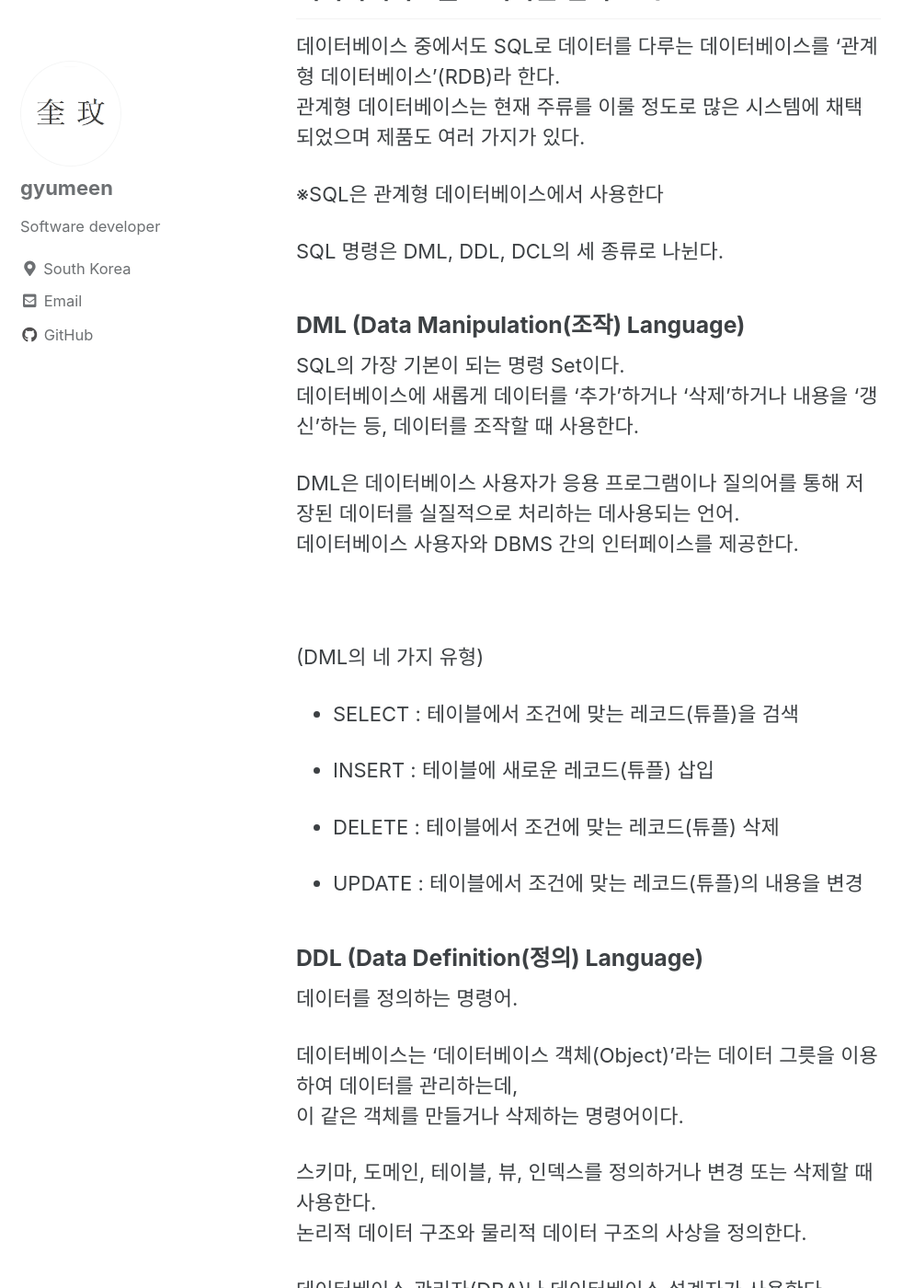
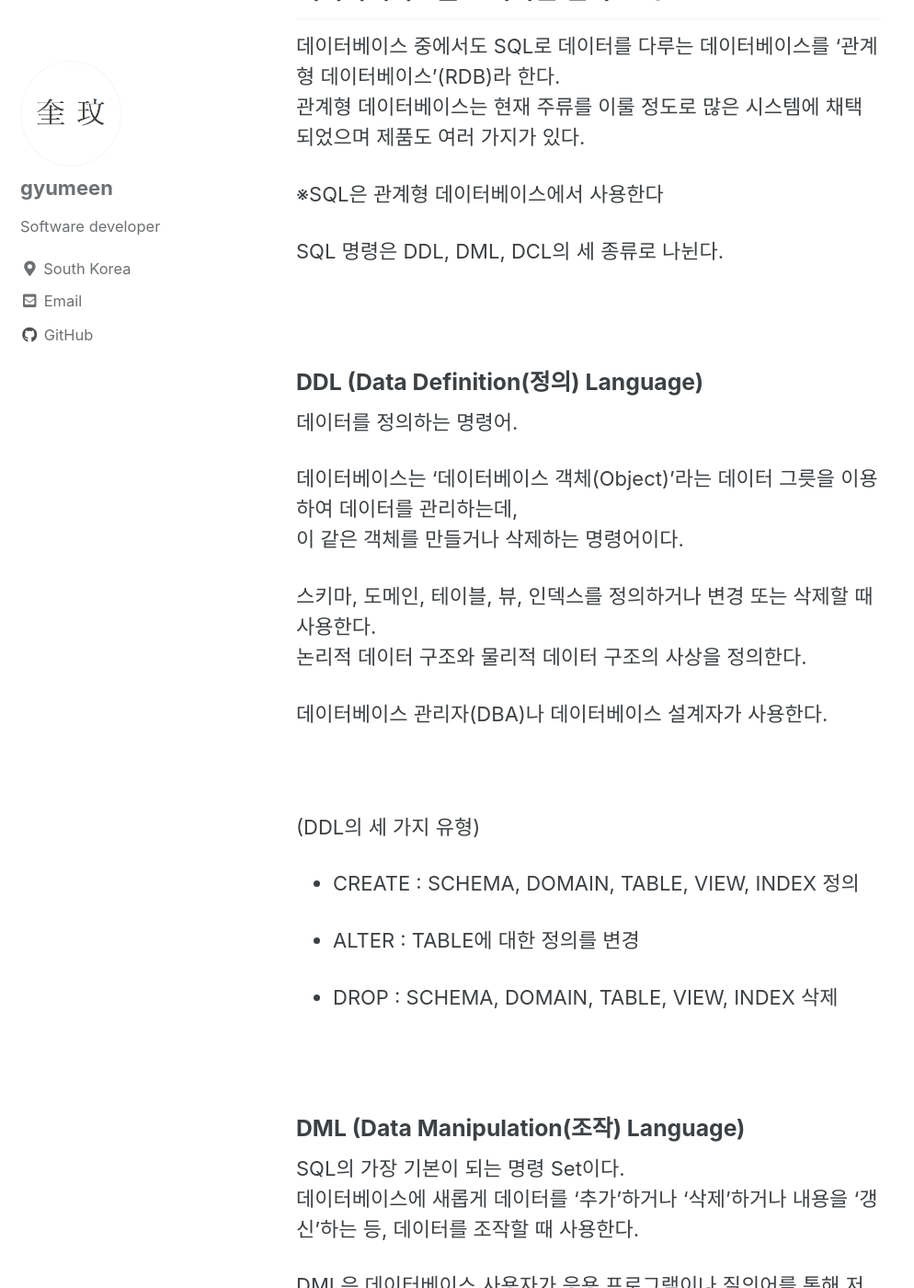
Before and after one commit to gyumeen/gyumeen.github.io, a Jekyll site: the page built from _posts/2021/Database/2021-01-09-데이터베이스 기본편.md, in a window 1280 px wide and 1400 px high, scrolled down 8938 px. Shown: the whole window at 92% size, without its empty margins (0-994 px from the left). Built offline with Jekyll 4.4.1, drawn with Linux system fonts in a browser that asks for light colours; cached includes are drawn as plain includes; comment, search, counter and statistics services are not loaded; some of the changed text lies outside the part shown.

Commit message:
Update 2021-01-09-데이터베이스 기본편.md

```diff
--- a/_posts/2021/Database/2021-01-09-데이터베이스 기본편.md
+++ b/_posts/2021/Database/2021-01-09-데이터베이스 기본편.md
@@ -242,31 +242,9 @@ DBMS는 이런 수단으로써 연산들의 집합 또는 데이터 조작어(DM
 
 ※SQL은 관계형 데이터베이스에서 사용한다
 
-SQL 명령은 DML, DDL, DCL의 세 종류로 나뉜다.
-
-### DML (Data Manipulation(조작) Language)
-
-SQL의 가장 기본이 되는 명령 Set이다.
-데이터베이스에 새롭게 데이터를 '추가'하거나 '삭제'하거나 내용을 '갱신'하는 등, 데이터를 조작할 때 사용한다.
-
-DML은 데이터베이스 사용자가 응용 프로그램이나 질의어를 통해 저장된 데이터를 실질적으로 처리하는 데사용되는 언어.
-데이터베이스 사용자와  DBMS 간의 인터페이스를 제공한다.
+SQL 명령은 DDL, DML, DCL의 세 종류로 나뉜다.
 
 <br/>
-
-(DML의 네 가지 유형)
-
-- SELECT : 테이블에서 조건에 맞는 레코드(튜플)을 검색
-
-- INSERT : 테이블에 새로운 레코드(튜플) 삽입
-
-- DELETE : 테이블에서 조건에 맞는 레코드(튜플) 삭제
-
-- UPDATE : 테이블에서 조건에 맞는 레코드(튜플)의 내용을 변경
-
-
-
-
 
 ### DDL (Data Definition(정의) Language)
 
@@ -289,6 +267,28 @@ DML은 데이터베이스 사용자가 응용 프로그램이나 질의어를
 - ALTER : TABLE에 대한 정의를 변경
 
 - DROP : SCHEMA, DOMAIN, TABLE, VIEW, INDEX 삭제
+
+<br/>
+
+### DML (Data Manipulation(조작) Language)
+
+SQL의 가장 기본이 되는 명령 Set이다.
+데이터베이스에 새롭게 데이터를 '추가'하거나 '삭제'하거나 내용을 '갱신'하는 등, 데이터를 조작할 때 사용한다.
+
+DML은 데이터베이스 사용자가 응용 프로그램이나 질의어를 통해 저장된 데이터를 실질적으로 처리하는 데사용되는 언어.
+데이터베이스 사용자와  DBMS 간의 인터페이스를 제공한다.
+
+<br/>
+
+(DML의 네 가지 유형)
+
+- SELECT : 테이블에서 조건에 맞는 레코드(튜플)을 검색
+
+- INSERT : 테이블에 새로운 레코드(튜플) 삽입
+
+- DELETE : 테이블에서 조건에 맞는 레코드(튜플) 삭제
+
+- UPDATE : 테이블에서 조건에 맞는 레코드(튜플)의 내용을 변경
 
 <br/>
 
```
Also changed, not shown: other parts of _posts/2021/Database/2021-01-09-데이터베이스 기본편.md (+3 -3 lines).
